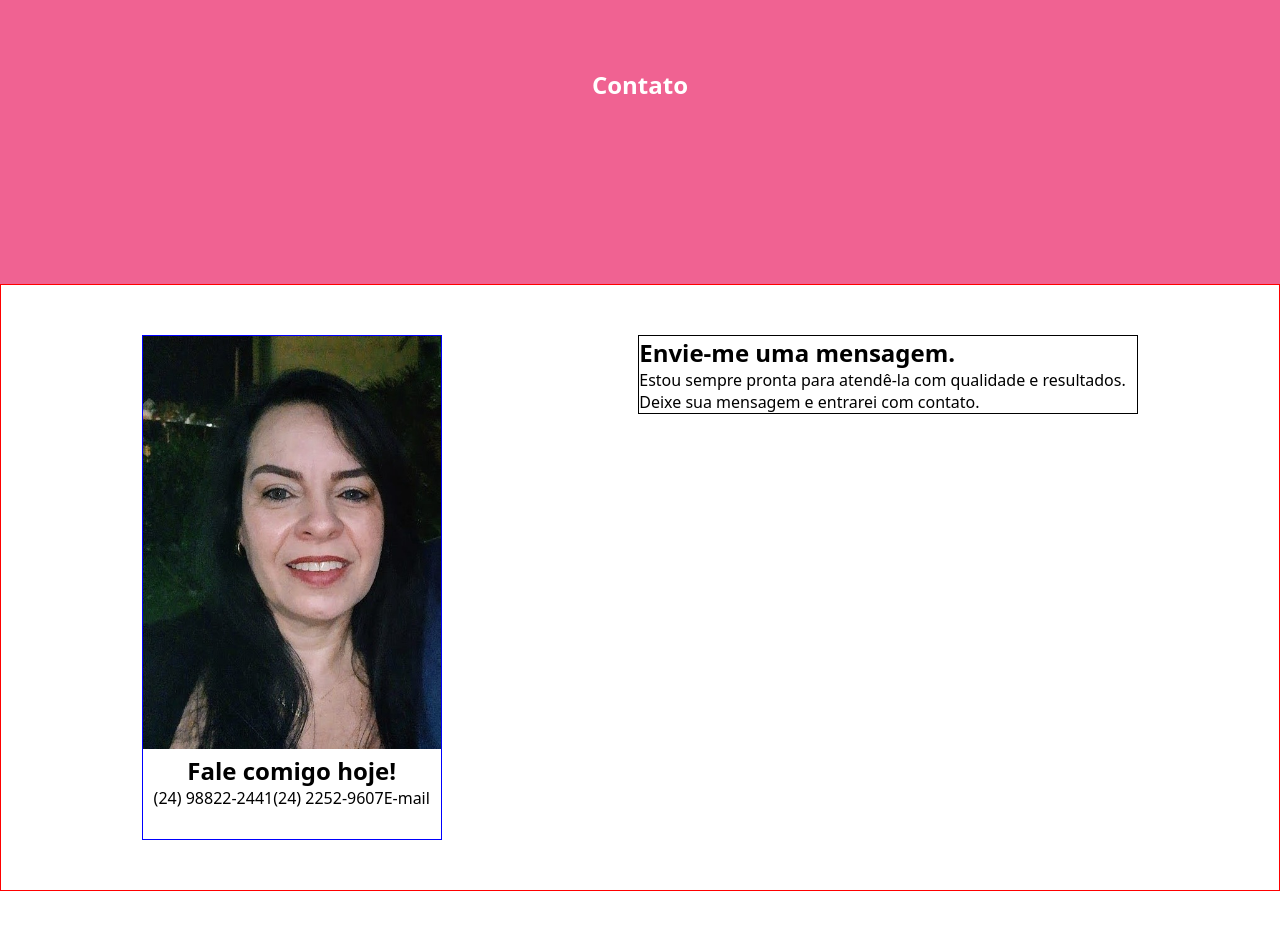
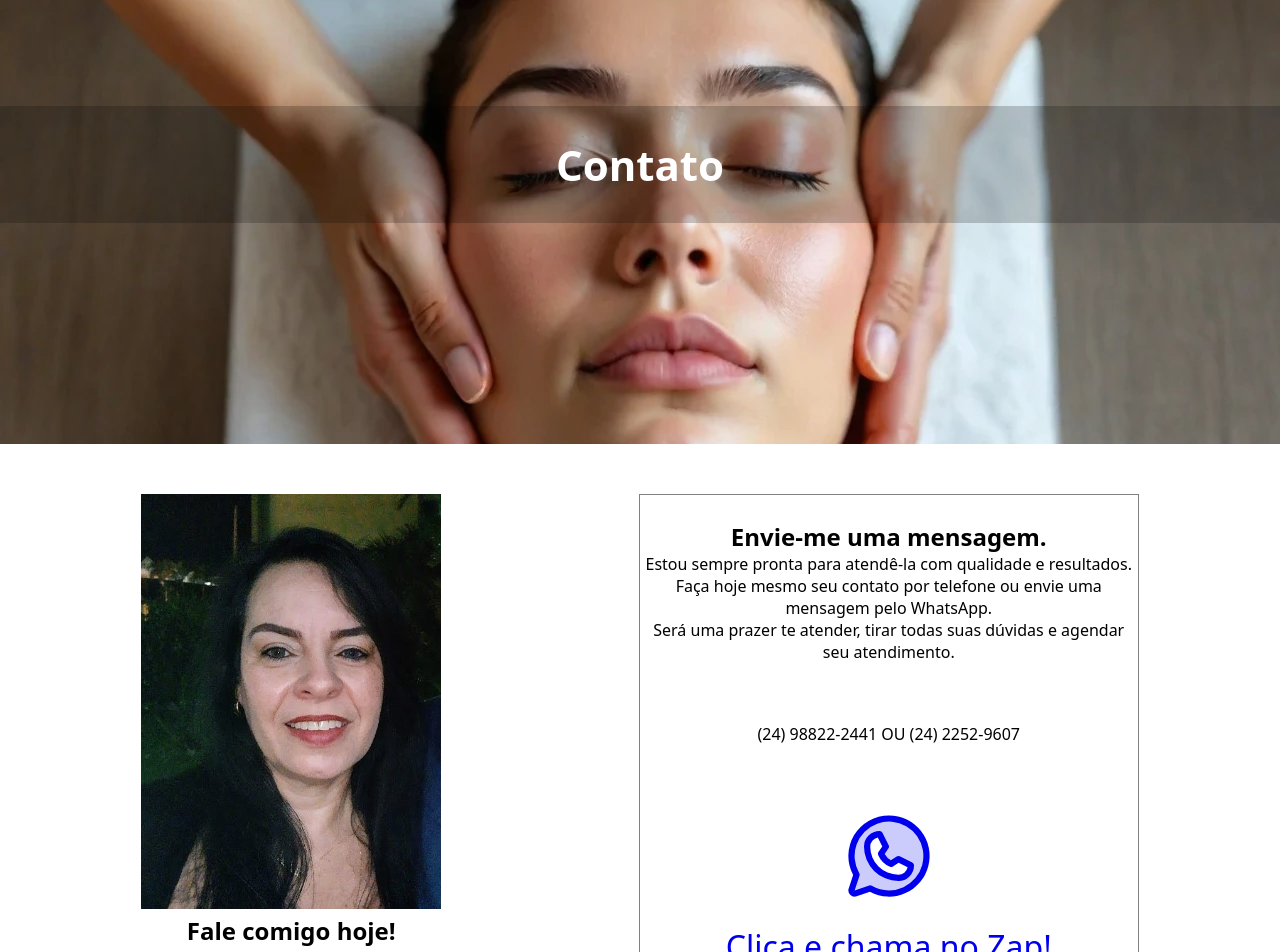
Before and after one commit to luizoscastanheira/projeto-denise-werneck, a Next.js app: page /contato in a window 1280 px wide. Shown: the part 200-1152 px from the top of the page. Built offline with nearby package versions, Linux system fonts and the light colour scheme.

Commit message:
Update
Atualizando páginas.

```diff
--- a/src/app/contato/contato.module.css
+++ b/src/app/contato/contato.module.css
@@ -3,18 +3,34 @@
 /* Estilizando o banner  */
 #boxBanner{
     width: 100%;
-    height: 50vh;
+    height: 70vh;
     background-color: #F06292;
     color: #FFFF;
+    background-image: url('../../../public//bannerRostoMassagem.png');
+    background-size: cover;
+
 
     display: flex;
     justify-content: center;
     align-items: center;
+
+    & h1{
+        font-size: 42px;
+    }
 }
 
+
+#boxTextoBanner{
+    font-size: 30px;
+    width: 100%;
+    text-align: center;
+    color: white;
+    background-color: rgba(0,0,0, 0.2);
+    padding: 30px;
+}
+
+
 #boxBase{
-    border: solid 1px red;
-
     padding: 50px;
 
     display: flex;
@@ -26,7 +42,6 @@
 }
 
 #boxFaleComigo{
-    border: solid 1px blue;
     width: 300px;
     padding-bottom: 30px;
 
@@ -42,8 +57,28 @@
 
 
 #boxForm{
-    border: solid 1px black;
+    border: solid 1px gray;
+    width: 500px;
+    height: 500px;
+    text-align: center;
 
-    width: 500px;
+    display:flex;
+    flex-direction: column;
+    gap: 10px;
+
+    justify-content: space-around;
+    align-items: center;
 
 }
+
+#boxZap{
+    display: flex;
+    flex-direction: column;
+    gap: 10px;
+    align-items: center;
+    font-size: 32px;
+}
+
+.icons{
+    font-size: 100px;
+}
--- a/src/app/contato/page.js
+++ b/src/app/contato/page.js
@@ -3,6 +3,10 @@ import Image from "next/image";
 import Link from "next/link";
 
 import fotoDenise from "../../../public/fotoDenise1.jpg";
+
+import { GrMapLocation } from "react-icons/gr";
+import { CgInstagram } from "react-icons/cg";
+import { PiWhatsappLogoDuotone } from "react-icons/pi";
 
 export default function Contatos(){
     return(
@@ -10,7 +14,9 @@ export default function Contatos(){
         <section id={estilos.sectionContato}>
 
             <div id={estilos.boxBanner}>
-                <h1>Contato</h1>
+                <div id={estilos.boxTextoBanner}>
+                    <h1>Contato</h1>
+                </div>
             </div>
 
             <div id={estilos.boxBase}>
@@ -19,21 +25,33 @@ export default function Contatos(){
                     <Image id={estilos.imgBoxFaleComigo} src={fotoDenise} alt="Imagem da Profissional para contato."/>
                     <div id={estilos.boxTextoFaleComigo}>
                         <h2>Fale comigo hoje!</h2>
-                        <p>
-                            <a>(24) 98822-2441</a>
-                            <a>(24) 2252-9607</a>
-                            <a>E-mail</a>
-                        </p>
+
                     </div>
 
                 </div>
                 <div id={estilos.boxForm}>
-                    <div>
+                    <div id={estilos.boxTexto}>
                         <h1> Envie-me uma mensagem.</h1>
                         <p>
                             Estou sempre pronta para atendê-la com qualidade e resultados.
-                            Deixe sua mensagem e entrarei com contato.
                         </p>
+                        <p>
+                            Faça hoje mesmo seu contato por telefone ou envie uma mensagem pelo WhatsApp.
+                        </p>
+                        <p>
+                        Será uma prazer te atender, tirar todas suas dúvidas e agendar seu atendimento.
+                        </p>
+                    </div>
+
+                    <div id={estilos.boxFone}>
+                        <p>
+                            <a>(24) 98822-2441</a> OU <a>(24) 2252-9607</a>
+                        </p>
+                    </div>
+
+                    <div id={estilos.boxZap}>
+                        <a target='_blank' href='https://api.whatsapp.com/send?phone=5524988222441&text=Ol%C3%A1!%20deixe%20sua%20mensagem%20em%20te%20respondo%20assim%20que%20poss%C3%ADvel.'><PiWhatsappLogoDuotone className={estilos.icons} /></a>
+                        <a target='_blank' href='https://api.whatsapp.com/send?phone=5524988222441&text=Ol%C3%A1!%20deixe%20sua%20mensagem%20em%20te%20respondo%20assim%20que%20poss%C3%ADvel.'>Clica e chama no Zap!</a>
                     </div>
                 </div>
             </div>
--- a/src/app/page.module.css
+++ b/src/app/page.module.css
@@ -2,8 +2,8 @@
 
 #sectionBanner{
     width: 100%;
-    height: 150vh;
-    background: url('../../public/bannerSorridente.png') fixed top;
+    height: 70vh;
+    background: url('../../public/bannerSorridenteV2.png') fixed ;
     background-size: cover;
 
     display: flex;
--- a/src/app/sobre/sobre.module.css
+++ b/src/app/sobre/sobre.module.css
@@ -4,7 +4,7 @@
 /* Div bannerImagem */
 #bannerImagem{
     width: 100%;
-    height: 100vh;
+    height: 70vh;
     background: url('../../../public/bannerSobre.png') center;
 }
 
```
Also changed, not shown: public/bannerRostoMassagem.png (added), public/bannerSorridenteV2.png (added).
